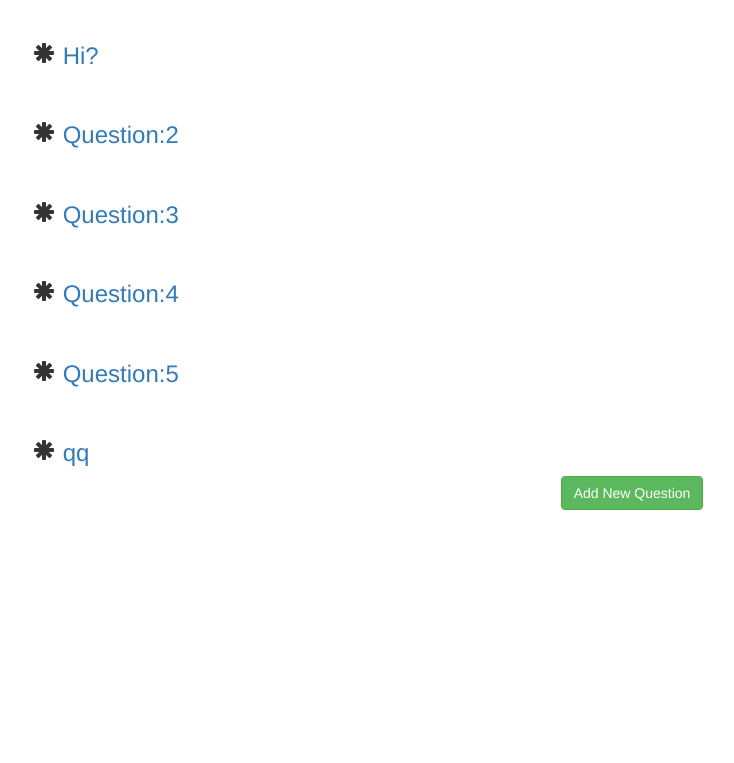
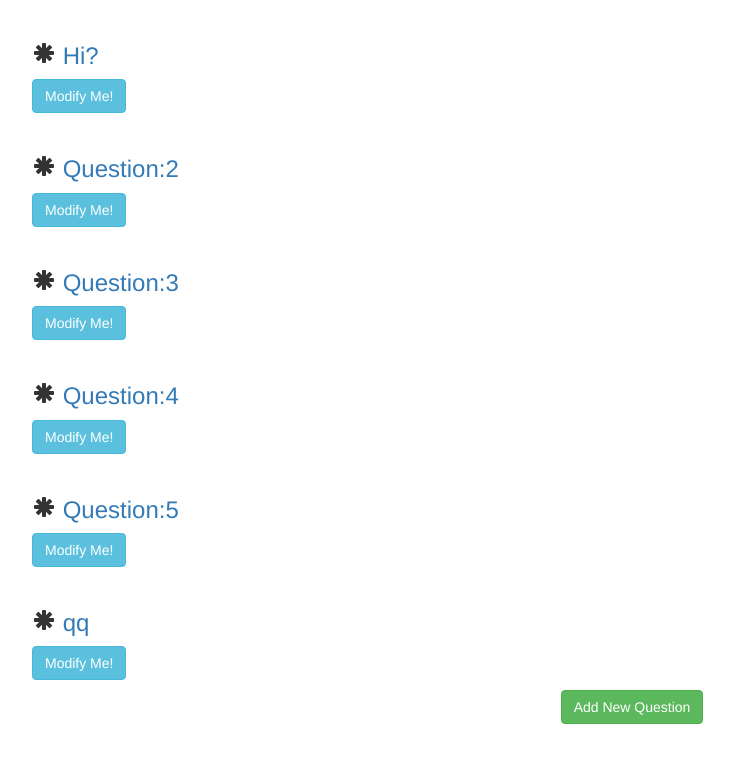
Before and after one commit to nickedes/curious_baby, a Django app: page /ques/ in a window 1280 px wide. Shown: the top 763 px of the page, without its empty margins (8-742 px from the left). Run offline with Django 3.2, Linux system fonts and the light colour scheme; data comes from the database, SQL or seed files in the repository; some libraries are stand-ins or nearby versions.

Commit message:
New Feature -> Modify!. To be able to modify already present questions, under progress.

```diff
--- a/quiz/ques/templates/ques/index.html
+++ b/quiz/ques/templates/ques/index.html
@@ -12,6 +12,11 @@
     <ul>
     {% for q in ques_avail %}
         <br /><h3> <span class="glyphicon glyphicon-asterisk"></span>  <a href="{% url 'detail' q.qid %}" >{{ q.question }}</a></h3>
+        <div>
+            <a href="{% url 'modify' q.qid %}">
+                <input type="submit" class="btn btn-info btn-large" value="Modify Me!" />
+            </a>
+        </div>
     {% endfor %}
     </ul>
 {% else %}
--- a/quiz/ques/urls.py
+++ b/quiz/ques/urls.py
@@ -7,6 +7,7 @@ urlpatterns = [
     url(r'^$', views.index, name='index'),
     # ex: /ques/5/
     url(r'^(?P<question_id>[0-9]+)/$', views.detail, name='detail'),
+    url(r'^(?P<question_id>[0-9]+)/mod$', views.modify, name='modify'),
     # ex: /ques/5/results/
     url(r'^(?P<question_id>[0-9]+)/results/$', views.results, name='results'),
     # ex: /ques/5/vote/
--- a/quiz/ques/views.py
+++ b/quiz/ques/views.py
@@ -47,3 +47,6 @@ def add(request):
                 cid=15, qid=obj, choice_text=request.GET['choice'], votes=0)
             choice_obj.save()
             return render_to_response('ques/add.html')
+
+def modify(request, question_id):
+    return render_to_response('ques/modify.html')
```
Also changed, not shown: quiz/ques/templates/ques/modify.html (added, +13 -0 lines).
